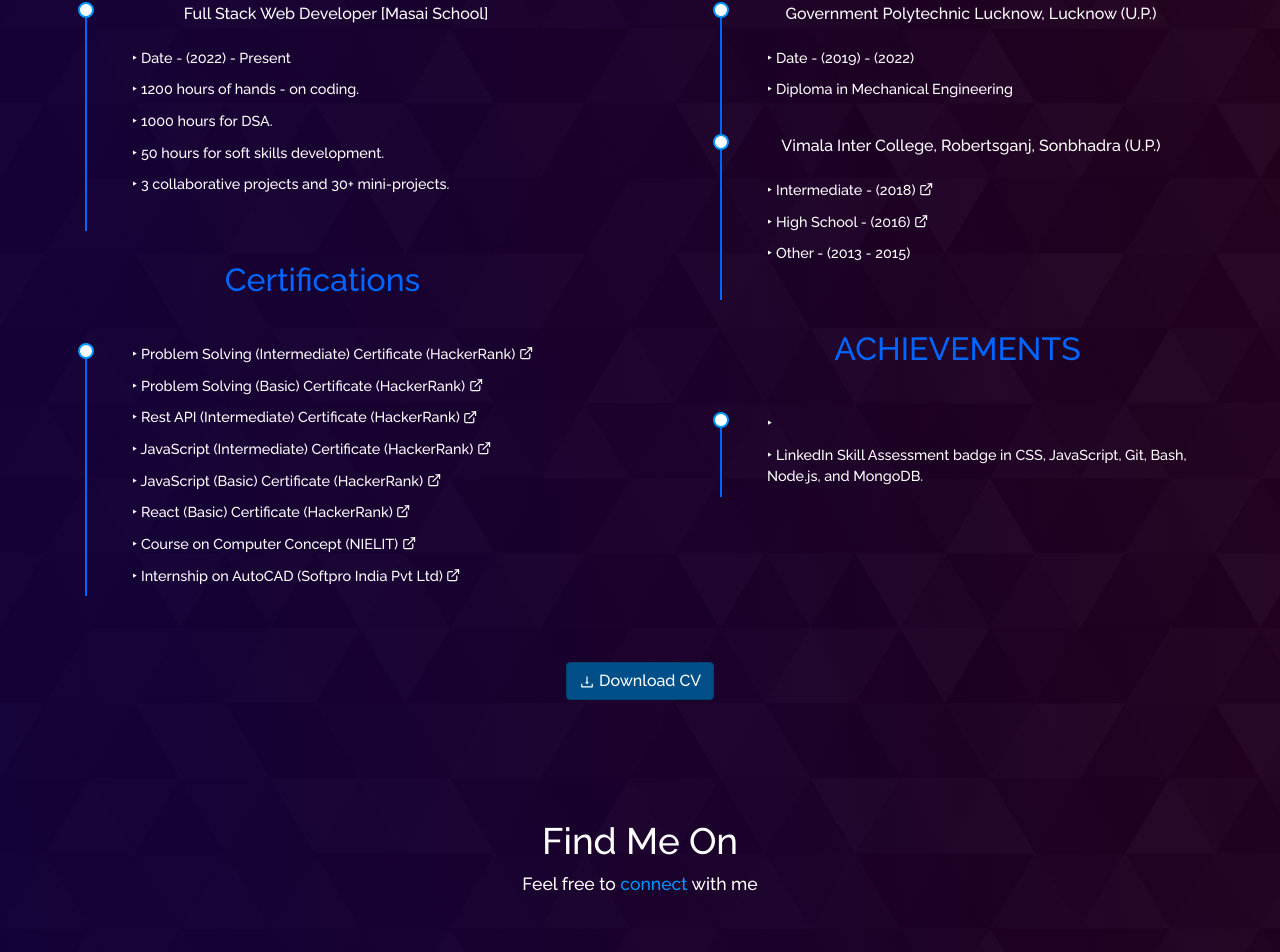
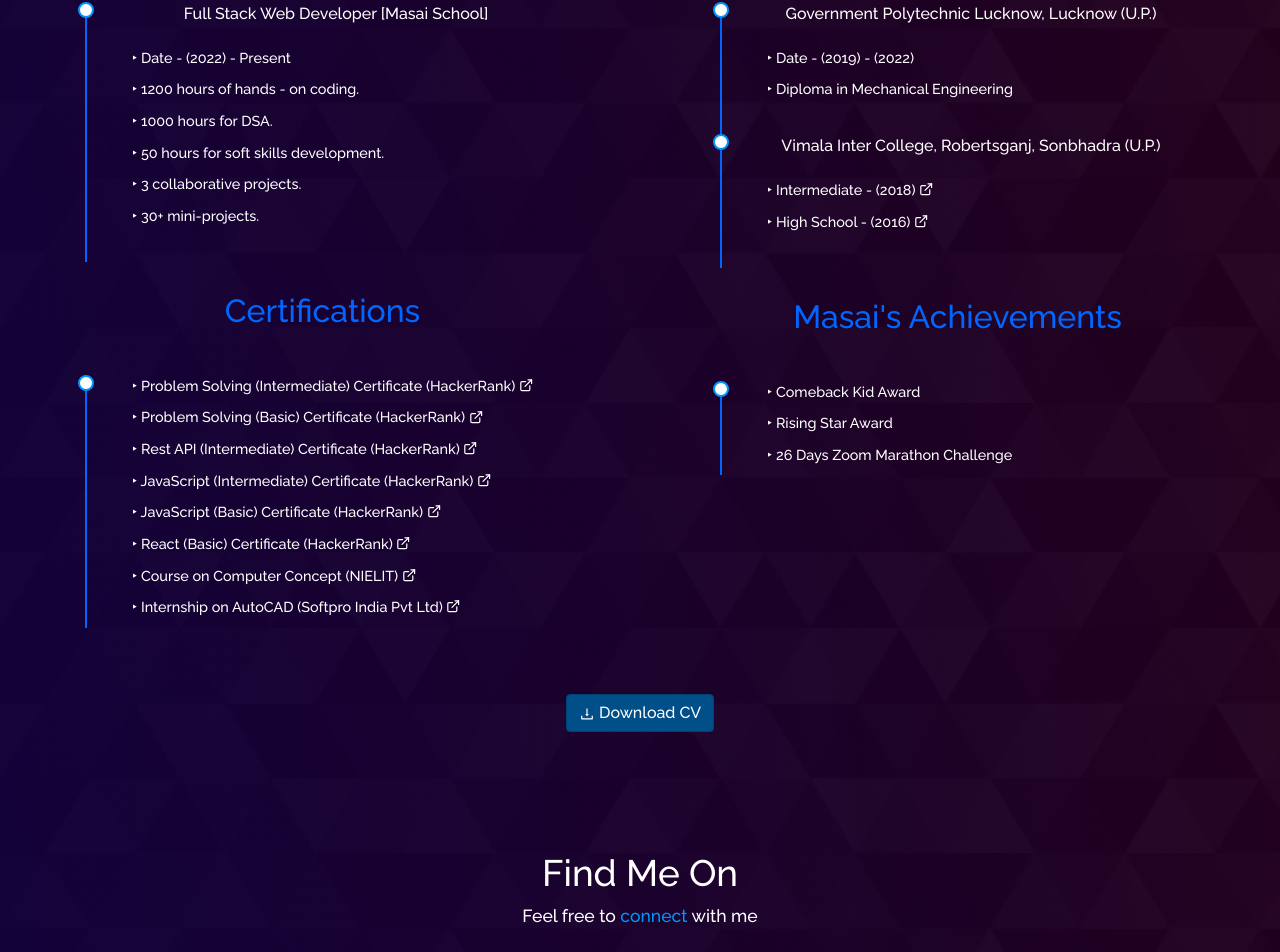
Before and after one commit to SaurabhSinghRbz/my-portfolio, a React (Create React App) app: page /resume in a window 1280 px wide. Shown: the part 7022-7974 px from the top of the page. Built offline with nearby package versions, Linux system fonts and the light colour scheme.

Commit message:
masai achievements added

```diff
--- a/src/components/Resume/Resume.js
+++ b/src/components/Resume/Resume.js
@@ -32,7 +32,8 @@ function Resume() {
                   "1200 hours of hands - on coding.",
                   "1000 hours for DSA.",
                   "50 hours for soft skills development.",
-                  "3 collaborative projects and 30+ mini-projects.",
+                  "3 collaborative projects.",
+                  "30+ mini-projects.",
                 ]}
               />
 
@@ -140,17 +141,18 @@ function Resume() {
                     <FiExternalLink /></a>,
                   <a className="certificate_Links" href="https://drive.google.com/file/d/1WOHvJ0pzZd7R_0hD1jA9IVfkKdGhWeiR/view?usp=sharing" target="_blank" rel="noreferrer">High School - (2016)&nbsp;
                     <FiExternalLink /></a>,
-                  "Other - (2013 - 2015)",
+                  // "Other - (2013 - 2015)",
                 ]}
               />
 
               {/* achievements part --------> */}
-              <h3 className="resume-title">ACHIEVEMENTS</h3>
+              <h3 className="resume-title">Masai's Achievements</h3>
               <Resumecontent
                 title=""
                 content={[
-                  "",
-                  "LinkedIn Skill Assessment badge in CSS, JavaScript, Git, Bash, Node.js, and MongoDB.",
+                  "Comeback Kid Award",
+                  "Rising Star Award",
+                  "26 Days Zoom Marathon Challenge",
                 ]}
               />
             </Col>
```
